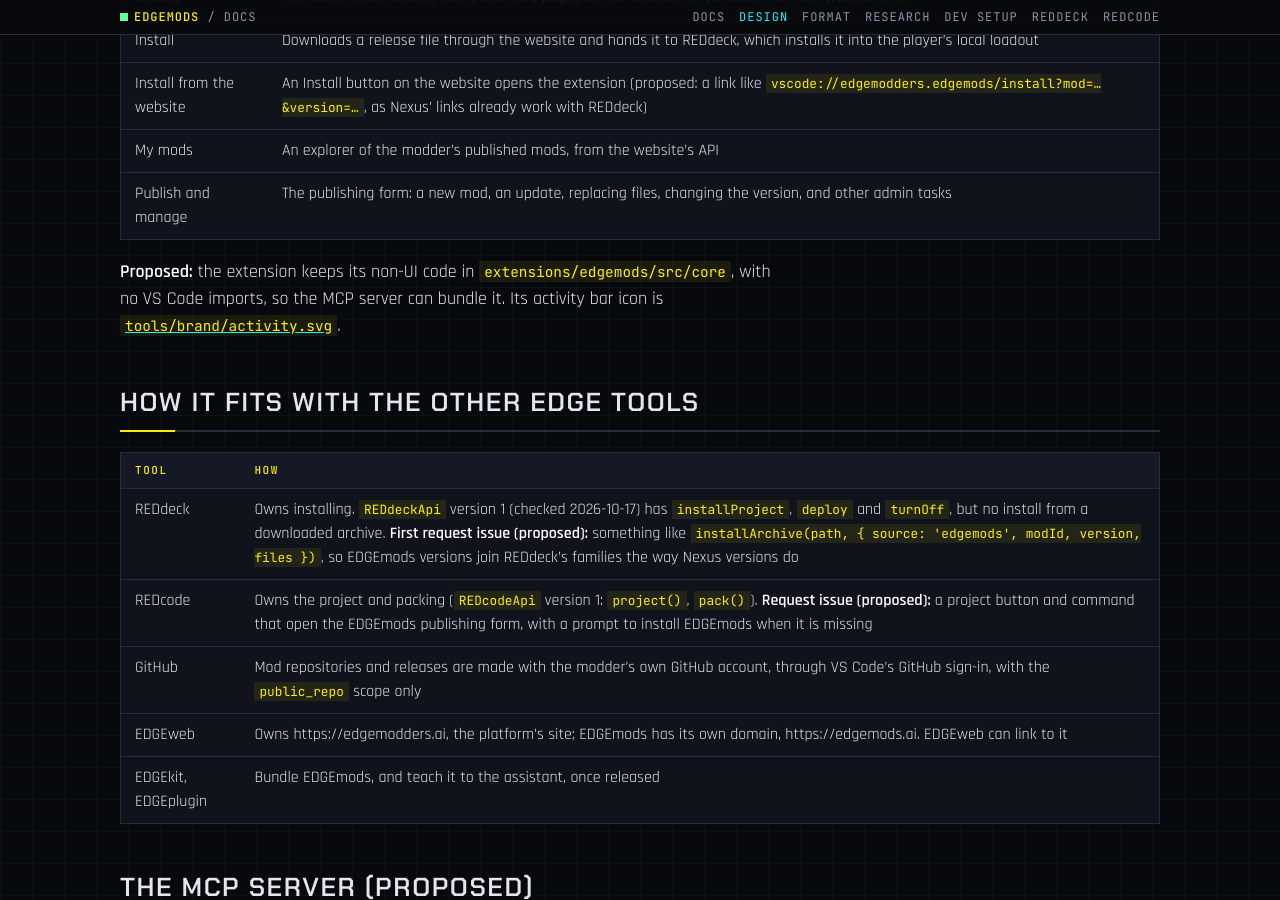
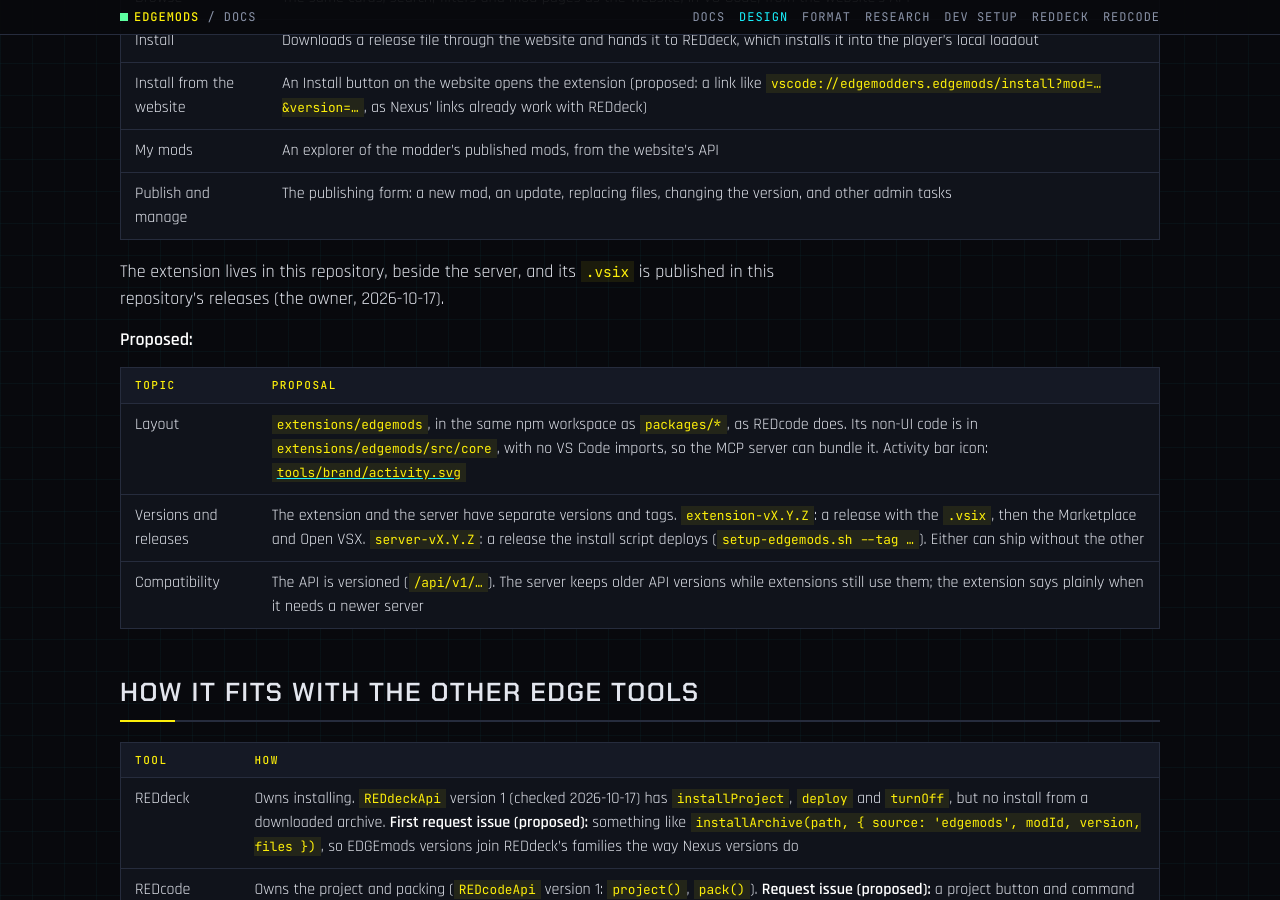
Before and after one commit to Edgemodders/EDGEmods, a Jekyll site: the page built from docs/design.md, in a window 1280 px wide and 900 px high, scrolled down 7777 px. Built offline with Jekyll 4.4.1, drawn with Linux system fonts in a browser that asks for light colours; our own code applies the rules of GitHub Pages for plain Markdown files.

Commit message:
Design: the extension lives in this repo and ships in its releases
Co-Authored-By: Claude Opus 5.5 <noreply@anthropic.com>

```diff
--- a/docs/design.md
+++ b/docs/design.md
@@ -169,7 +169,15 @@ A modder who signs in with email or Google can browse but does not see their pub
 | My mods | An explorer of the modder's published mods, from the website's API |
 | Publish and manage | The publishing form: a new mod, an update, replacing files, changing the version, and other admin tasks |
 
-**Proposed:** the extension keeps its non-UI code in `extensions/edgemods/src/core`, with no VS Code imports, so the MCP server can bundle it. Its activity bar icon is [`tools/brand/activity.svg`](https://github.com/Edgemodders/EDGEmods/blob/main/tools/brand/activity.svg).
+The extension lives in this repository, beside the server, and its `.vsix` is published in this repository's releases (the owner, 2026-10-17).
+
+**Proposed:**
+
+| Topic | Proposal |
+|---|---|
+| Layout | `extensions/edgemods`, in the same npm workspace as `packages/*`, as REDcode does. Its non-UI code is in `extensions/edgemods/src/core`, with no VS Code imports, so the MCP server can bundle it. Activity bar icon: [`tools/brand/activity.svg`](https://github.com/Edgemodders/EDGEmods/blob/main/tools/brand/activity.svg) |
+| Versions and releases | The extension and the server have separate versions and tags. `extension-vX.Y.Z`: a release with the `.vsix`, then the Marketplace and Open VSX. `server-vX.Y.Z`: a release the install script deploys (`setup-edgemods.sh --tag …`). Either can ship without the other |
+| Compatibility | The API is versioned (`/api/v1/…`). The server keeps older API versions while extensions still use them; the extension says plainly when it needs a newer server |
 
 ## How it fits with the other EDGE tools
 
```
